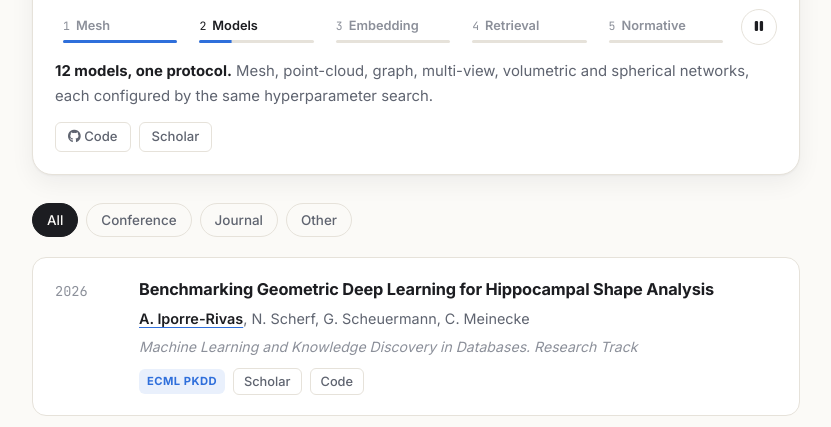
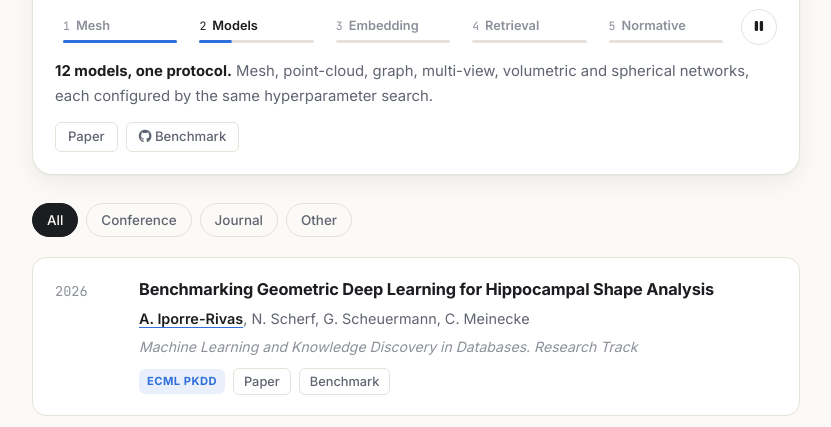
Before and after one commit to aiporre/aiporre.github.io, a plain HTML site: page index.html in a window 1280 px wide. Shown: the part 2300-2727 px from the top of the page, without its empty margins (406-1237 px from the left). Drawn offline with Linux system fonts and the light colour scheme; animation ran at ten frames a second.

Commit message:
updated the branchmark gdl paper

```diff
--- a/index.html
+++ b/index.html
@@ -144,8 +144,8 @@
                 <p class="hb-caption" aria-live="polite">A comparative study of 12 geometric deep learning models for hippocampal shape retrieval, classification and metric learning, with normative modeling to link learned shape embeddings to Alzheimer's biomarkers.</p>
                 <noscript><p class="hb-caption">A comparative study of 12 geometric deep learning models for hippocampal shape analysis on ADNI, with normative modeling linking learned embeddings to biomarkers.</p></noscript>
                 <div class="meta">
-                    <a href="https://github.com/aiporre/gdl-bsa"><i class="fa-brands fa-github"></i> Code</a>
-                    <a href="https://scholar.google.com/scholar?q=%22Benchmarking+Geometric+Deep+Learning+for+Hippocampal+Shape+Analysis%22">Scholar</a>
+                    <a href="https://doi.org/10.1007/978-3-032-37679-4_28">Paper</a>
+                    <a href="https://github.com/aiporre/gdl-bsa"><i class="fa-brands fa-github"></i> Benchmark</a>
                 </div>
             </article>
             <div class="pub-filters" role="group" aria-label="Filter publications">
@@ -163,8 +163,8 @@
                         <p class="venue">Machine Learning and Knowledge Discovery in Databases. Research Track</p>
                         <div class="meta">
                             <span class="venue-tag">ECML PKDD</span>
-                            <a href="https://scholar.google.com/scholar?q=%22Benchmarking+Geometric+Deep+Learning+for+Hippocampal+Shape+Analysis%22">Scholar</a>
-                            <a href="https://github.com/aiporre/gdl-bsa">Code</a>
+                            <a href="https://doi.org/10.1007/978-3-032-37679-4_28">Paper</a>
+                            <a href="https://github.com/aiporre/gdl-bsa">Benchmark</a>
                         </div>
                     </div>
                 </article>
```
